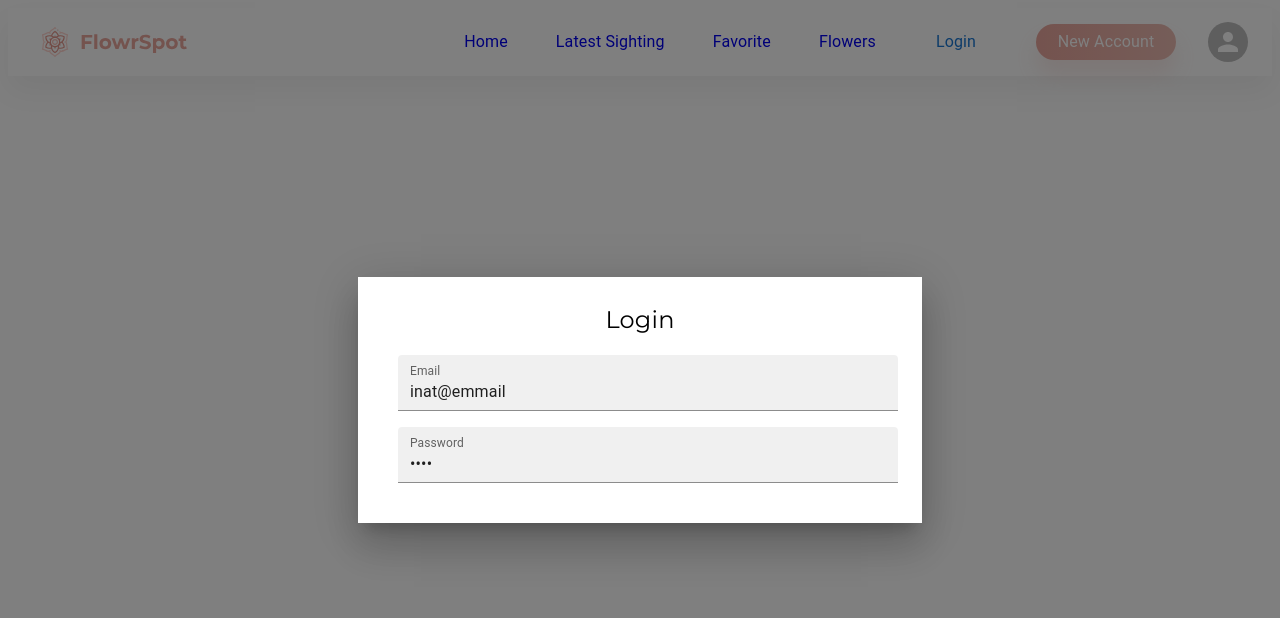
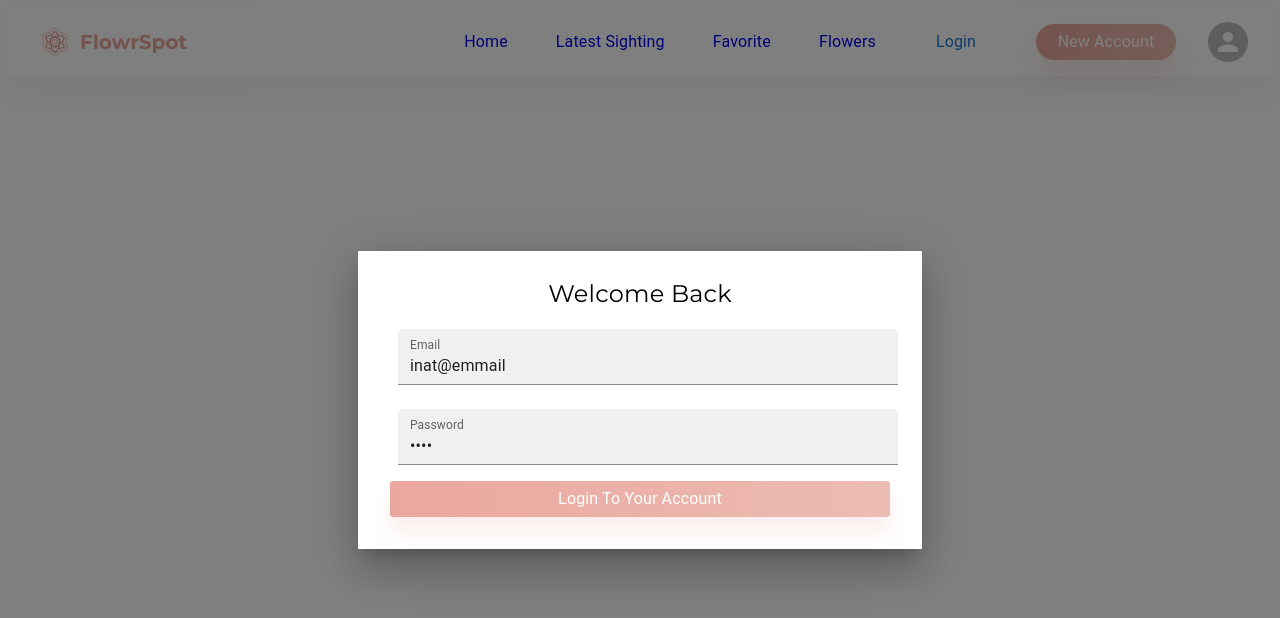
Before and after one commit to dud-hx/flowr_spot, a React (Create React App) app: page /login in a window 1280 px wide. Both pictures are taken after a click on the button "Login". Shown: the top 618 px of the page. Built offline with nearby package versions, Linux system fonts and the light colour scheme.

Commit message:
added buttons in Modals

```diff
--- a/src/assets/style/objects.scss
+++ b/src/assets/style/objects.scss
@@ -25,6 +25,8 @@
         background: linear-gradient(270deg, $lightpink 0%, $lightpink2 100%);
         box-shadow: 0px 15px 20px rgba(234, 168, 159, 0.2);
         border-radius: 3px;
+        color: $white;
+        text-transform: capitalize;
     }
 
     &.white {
--- a/src/components/authenticationComponents/Login.tsx
+++ b/src/components/authenticationComponents/Login.tsx
@@ -1,17 +1,23 @@
-import { Grid, Modal } from '@mui/material'
-import React from 'react'
-import InputField from '../../shared/InputField'
-import ModalComponent from '../../shared/ModalComponent';
+import { Grid, Modal } from "@mui/material";
+import React from "react";
+import InputField from "../../shared/InputField";
+import ModalComponent from "../../shared/ModalComponent";
+import StyledButton from "../../shared/StyledButton";
 
-const Login = (props:any) => {
+const Login = (props: any) => {
   const handleChange = () => {
     console.log("handleChange");
   };
+  const handleOnClick = () => {
+    console.log("handleOnClick");
+  };
   return (
-    <ModalComponent open={props.open} handleClose={props.handleClose} title="Login">
-
-    <Grid container>
-
+    <ModalComponent
+      open={props.open}
+      handleClose={props.handleClose}
+      title="Welcome Back"
+    >
+      <Grid container spacing={1}>
         <Grid item xs={12}>
           <InputField
             label="Email"
@@ -30,9 +36,17 @@ const Login = (props:any) => {
             fullWidth={true}
           />
         </Grid>
+        <Grid item xs={12}  >
+          <StyledButton
+            text="Login to your account"
+            buttonVariant="lotus"
+            onClick={handleOnClick}
+            fullWidth
+           />
+        </Grid>
       </Grid>
     </ModalComponent>
-  )
-}
+  );
+};
 
-export default Login
+export default Login;
--- a/src/components/authenticationComponents/Signup.tsx
+++ b/src/components/authenticationComponents/Signup.tsx
@@ -2,6 +2,7 @@ import { Grid, TextField, Typography } from "@mui/material";
 import React from "react";
 import InputField from "../../shared/InputField";
 import ModalComponent, { modalProps } from "../../shared/ModalComponent";
+import StyledButton from "../../shared/StyledButton";
 const register = {
   email: "string",
   password: "string",
@@ -13,6 +14,9 @@ const register = {
 const Signup = (props: any) => {
   const handleChange = () => {
     console.log("handleChange");
+  };
+  const handleOnClick = () => {
+    console.log("handleOnClick");
   };
   return (
     <ModalComponent title='Create an Account' open={props.open} handleClose={props.handleClose}>
@@ -62,6 +66,14 @@ const Signup = (props: any) => {
             fullWidth={true}
           />
         </Grid>
+        <Grid item xs={12}>
+          <StyledButton
+            text="Create an account"
+            buttonVariant="lotus"
+            onClick={handleOnClick}
+            fullWidth
+           />
+        </Grid>
       </Grid>
     </ModalComponent>
   );
--- a/src/shared/StyledButton.tsx
+++ b/src/shared/StyledButton.tsx
@@ -7,10 +7,12 @@ interface customButtonProps extends ButtonProps{
 }
 
 const StyledButton = (props: customButtonProps) => {
-    const { text, buttonVariant, onClick} = props
+    const { text, buttonVariant, onClick,className} = props
 
     return (
-        <Button   onClick={onClick} {...props} >
+        <Button sx={{ textTransform: 'capitalize'}}
+        className={`${className} ${buttonVariant}`}
+         onClick={onClick} {...props} >
             <Typography>{text}</Typography>
         </Button>
     )
```
Lines whose indentation alone changed are shown as unchanged.
